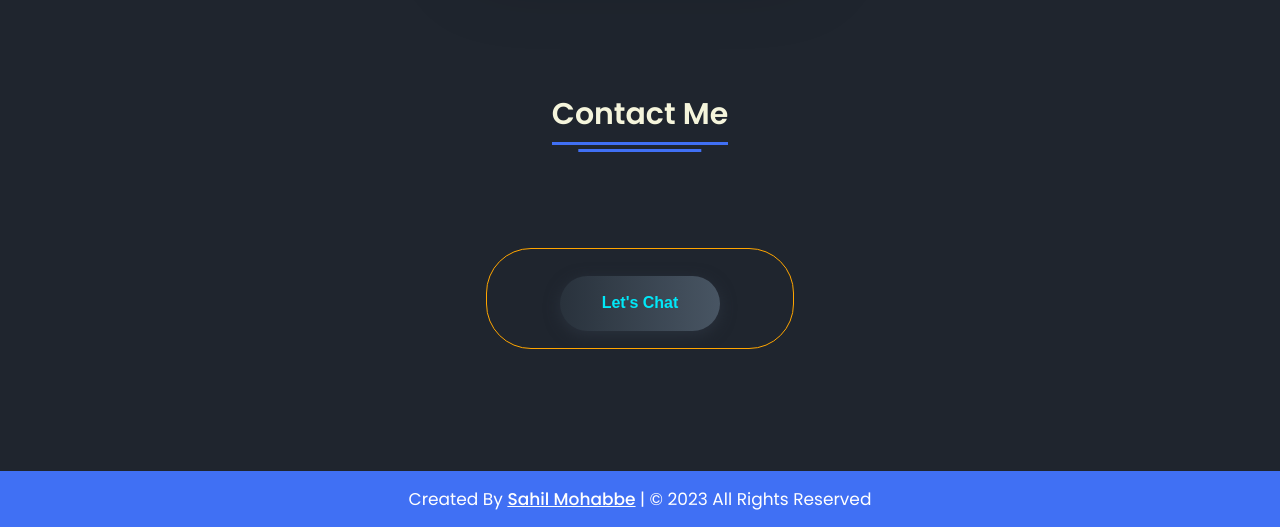
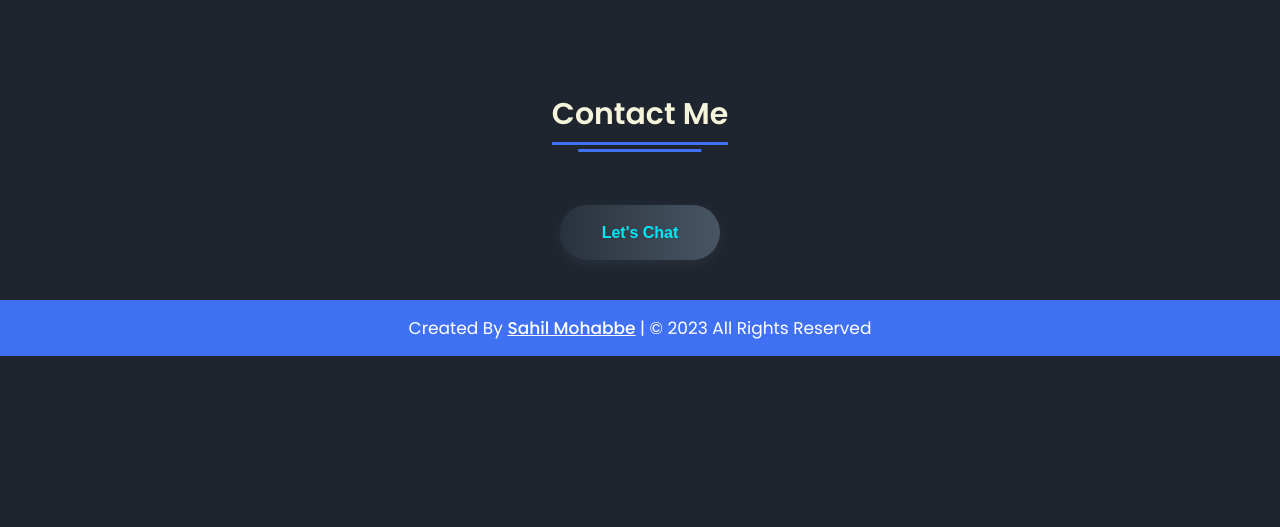
Before and after one commit to sahilmohabbe/sahilmohabbe.github.io, a plain HTML site: page index.html in a window 1280 px wide. Shown: the part 3685-4212 px from the top of the page. After the commit the page ends 4041 px from the top, so only its background shows below. Drawn offline with nearby package versions, Linux system fonts and the light colour scheme.

Commit message:
Update index.html

```diff
--- a/index.html
+++ b/index.html
@@ -582,37 +582,7 @@
      padding: 20px 0;
 
     }
-    .chat{
-           padding: 2px;
-            text-decoration: none;
-            border:  orange 1px solid;
-            border-radius: 45px;
-            letter-spacing: 2px;
-            color: rgb(200, 156, 156);
-            position: relative;
-            margin: 10% 35%;
-            overflow: hidden;
-            transition: 0.5s;
-          }
-          .chat a{
-          font-size: 1.3rem;
-          position: relative;
-          top: 5px;
-          display: inline-block;
-          /*padding: 12px 25px;*/
-          text-decoration: none;
-          color: #00E8F8;
-          /*background: var(--clr);*/
-          /*color: linear-gradient(to right, red, orange);*/
 
-          font-weight: 500;
-        }
-        .chat a:hover{
-           /* background-color: rgb(37, 94, 227);
-            /*border:#8f3939 15px solid;
-            border-radius: 35px;*/
-            color: beige;
-        }
     .contact {
        width: 80%;
        text-align: center;
```
